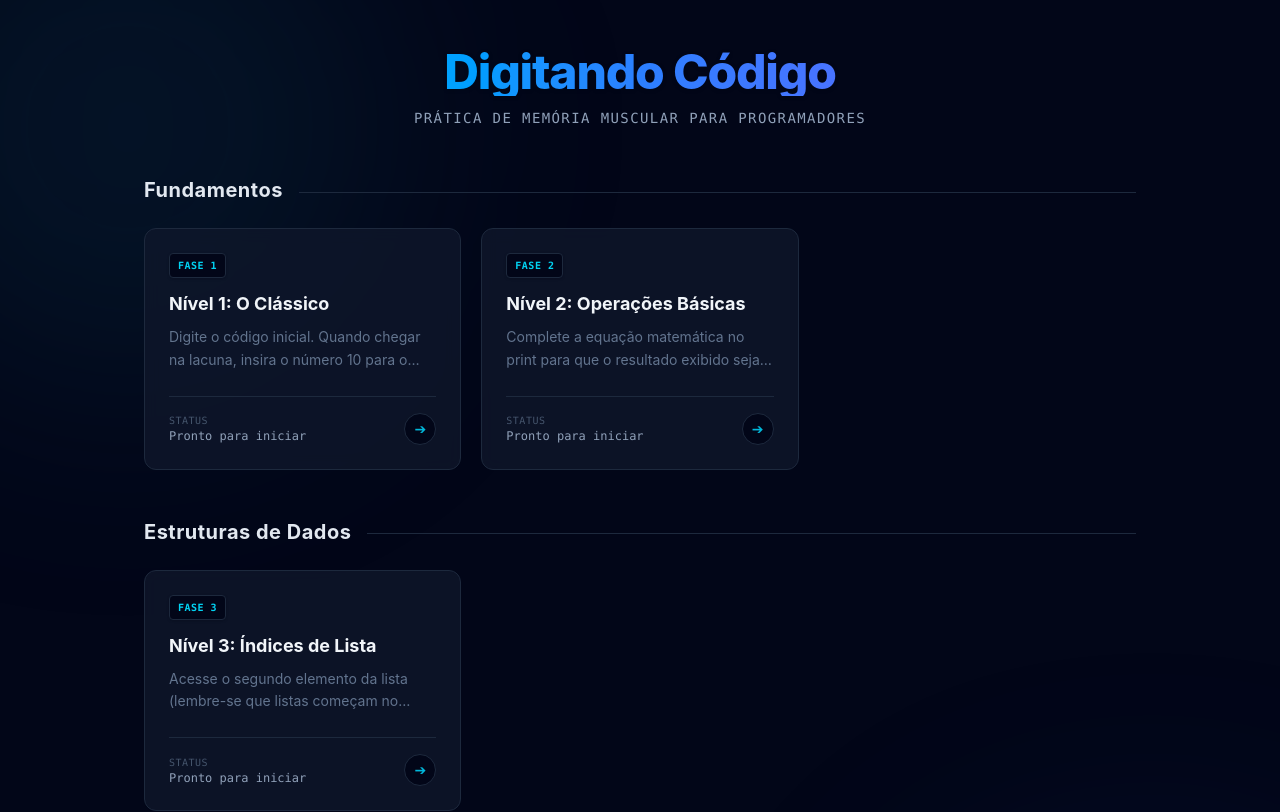
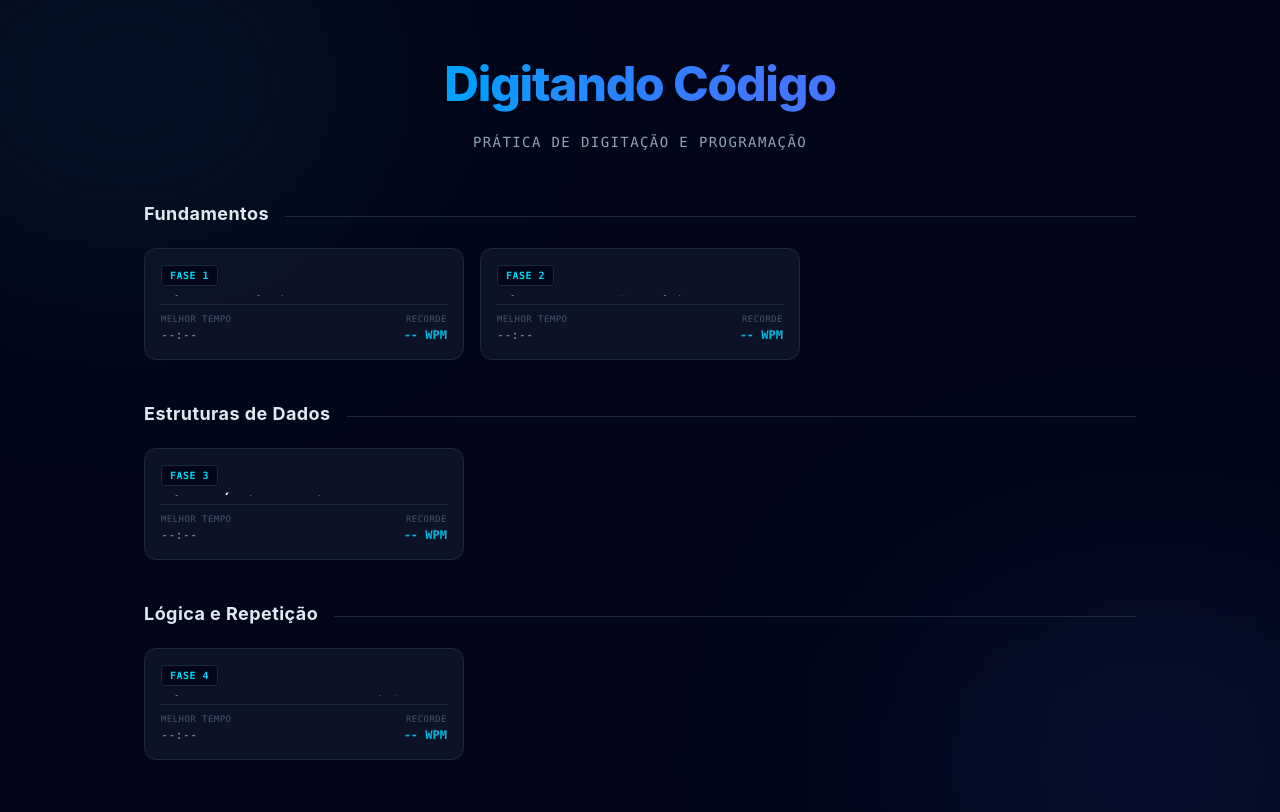
Before and after one commit to lucasdlima/digitando-codigo, a React (Vite) app: page / in a window 1280 px wide. Shown: the top 812 px of the page. Built offline with nearby package versions, Linux system fonts and the light colour scheme.

Commit message:
feat: update layout and styling in App and MenuInicial components for improved user experience

```diff
--- a/src/App.tsx
+++ b/src/App.tsx
@@ -15,29 +15,26 @@ function App() {
   return (
     <div className="min-h-screen flex flex-col items-center py-12 bg-slate-950 text-slate-300 selection:bg-cyan-900 selection:text-cyan-50 relative overflow-hidden font-sans">
 
-      {/* Efeito de luz de fundo (Glow) para estética moderna */}
       <div className="absolute top-[-10%] left-[-10%] w-[40%] h-[40%] bg-cyan-900/20 rounded-full blur-[120px] pointer-events-none"></div>
       <div className="absolute bottom-[-10%] right-[-10%] w-[40%] h-[40%] bg-blue-900/20 rounded-full blur-[120px] pointer-events-none"></div>
 
       <div className="w-full max-w-5xl px-4 z-10 flex flex-col items-center">
 
-        {/* Header Global */}
+        {/* Header Global Atualizado */}
         <div className="text-center mb-12 w-full">
-          <h1 className="text-5xl font-extrabold mb-3 tracking-tight text-transparent bg-clip-text bg-gradient-to-r from-cyan-400 via-blue-500 to-indigo-500 drop-shadow-sm">
+          <h1 className="text-5xl font-extrabold mb-1 pb-2 leading-normal tracking-tight text-transparent bg-clip-text bg-gradient-to-r from-cyan-400 via-blue-500 to-indigo-500 drop-shadow-sm">
             Digitando Código
           </h1>
           <p className="text-slate-400 font-mono text-sm uppercase tracking-widest">
-            Prática de Memória Muscular para Programadores
+            Prática de digitação e Programação
           </p>
         </div>
 
-        {/* ROTEAMENTO DE TELA VIA ESTADO */}
         {telaAtual === 'MENU' ? (
           <MenuInicial />
         ) : (
           <div className="w-full flex flex-col items-center animate-fade-in">
 
-            {/* Header da Fase */}
             <div className="w-full max-w-4xl flex justify-between items-start md:items-end mb-6 px-6 py-5 bg-slate-900/80 border border-slate-800 rounded-xl backdrop-blur-md shadow-lg">
               <div>
                 <span className="text-[11px] font-mono text-cyan-500 font-bold uppercase tracking-widest mb-1 block">
@@ -59,7 +56,6 @@ function App() {
 
             {status === 'CONCLUIDO' ? <PainelMetricas /> : <TecladoVirtual />}
 
-            {/* Botões Inferiores */}
             <div className="flex gap-4 mt-10">
               <button
                 type="button"
--- a/src/components/MenuInicial.tsx
+++ b/src/components/MenuInicial.tsx
@@ -12,48 +12,44 @@ export default function MenuInicial() {
   }, {} as Record<string, Desafio[]>);
 
   return (
-    <div className="w-full flex flex-col gap-12 animate-fade-in pb-10">
+    <div className="w-full flex flex-col gap-10 animate-fade-in pb-10">
       {Object.entries(desafiosPorCategoria).map(([categoria, desafios]) => (
         <section key={categoria} className="w-full relative">
 
-          <div className="flex items-center gap-4 mb-6">
-            <h3 className="text-xl font-bold text-slate-200 tracking-wide">
+          <div className="flex items-center gap-4 mb-5">
+            <h3 className="text-lg font-bold text-slate-200 tracking-wide">
               {categoria}
             </h3>
             <div className="h-px bg-slate-800 flex-1 mt-1"></div>
           </div>
 
-          <div className="grid grid-cols-1 md:grid-cols-2 lg:grid-cols-3 gap-5">
+          <div className="grid grid-cols-1 md:grid-cols-2 lg:grid-cols-3 gap-4">
             {desafios.map((desafio) => (
               <button
                 key={desafio.id}
                 onClick={() => iniciarDesafio(desafio)}
-                className="flex flex-col text-left p-6 bg-slate-900/80 backdrop-blur-sm border border-slate-800 hover:border-cyan-500/50 rounded-xl transition-all duration-300 group hover:shadow-[0_8px_30px_rgba(8,145,178,0.15)] hover:-translate-y-1 relative overflow-hidden"
+                className="flex flex-col text-left p-4 bg-slate-900/80 backdrop-blur-sm border border-slate-800 hover:border-cyan-500/50 rounded-xl transition-all duration-300 group hover:shadow-[0_8px_30px_rgba(8,145,178,0.15)] hover:-translate-y-1 relative overflow-hidden h-28"
               >
-                {/* Borda superior interativa */}
                 <div className="absolute top-0 left-0 w-full h-1 bg-gradient-to-r from-transparent via-cyan-500/0 to-transparent group-hover:via-cyan-500/80 transition-all duration-500"></div>
 
-                <div className="flex justify-between items-start w-full mb-3">
-                  <span className="bg-slate-950 text-cyan-400 border border-slate-800 px-2 py-1 rounded text-[10px] font-mono font-bold uppercase tracking-wider shadow-sm">
+                <div className="flex justify-between items-center w-full mb-1">
+                  <span className="bg-slate-950 text-cyan-400 border border-slate-800 px-2 py-0.5 rounded text-[10px] font-mono font-bold uppercase tracking-wider shadow-sm">
                     Fase {desafio.id}
                   </span>
                 </div>
 
-                <span className="text-slate-100 font-bold text-lg mb-2 group-hover:text-cyan-50 transition-colors">
+                <span className="text-slate-100 font-bold text-base mb-2 group-hover:text-cyan-50 transition-colors truncate w-full">
                   {desafio.titulo}
                 </span>
 
-                <p className="text-slate-500 text-sm line-clamp-2 leading-relaxed flex-1">
-                  {desafio.instrucao}
-                </p>
-
-                <div className="mt-6 pt-4 border-t border-slate-800 flex justify-between items-center w-full">
+                <div className="mt-auto pt-2 border-t border-slate-800 flex justify-between items-end w-full text-xs font-mono">
                   <div className="flex flex-col">
-                    <span className="text-[10px] text-slate-600 font-mono uppercase tracking-wider">Status</span>
-                    <span className="text-xs text-slate-400 font-mono">Pronto para iniciar</span>
+                    <span className="text-[9px] text-slate-600 uppercase tracking-wider mb-0.5">Melhor Tempo</span>
+                    <span className="text-slate-400">--:--</span>
                   </div>
-                  <div className="w-8 h-8 rounded-full bg-slate-950 border border-slate-800 flex items-center justify-center group-hover:bg-cyan-900/30 group-hover:border-cyan-500/40 transition-colors">
-                    <span className="text-cyan-500 text-sm leading-none transform group-hover:translate-x-0.5 transition-transform">➔</span>
+                  <div className="flex flex-col items-end">
+                    <span className="text-[9px] text-slate-600 uppercase tracking-wider mb-0.5">Recorde</span>
+                    <span className="text-cyan-500 font-bold">-- WPM</span>
                   </div>
                 </div>
               </button>
```
